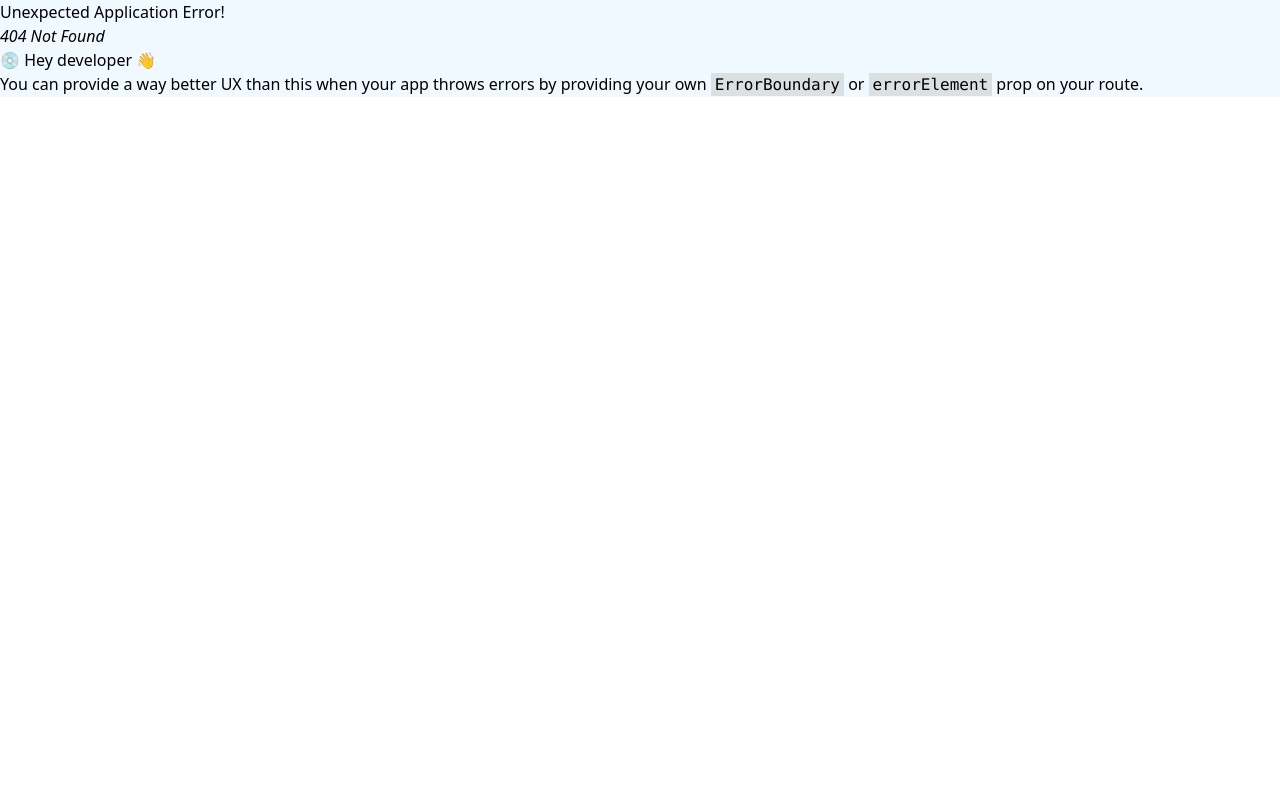
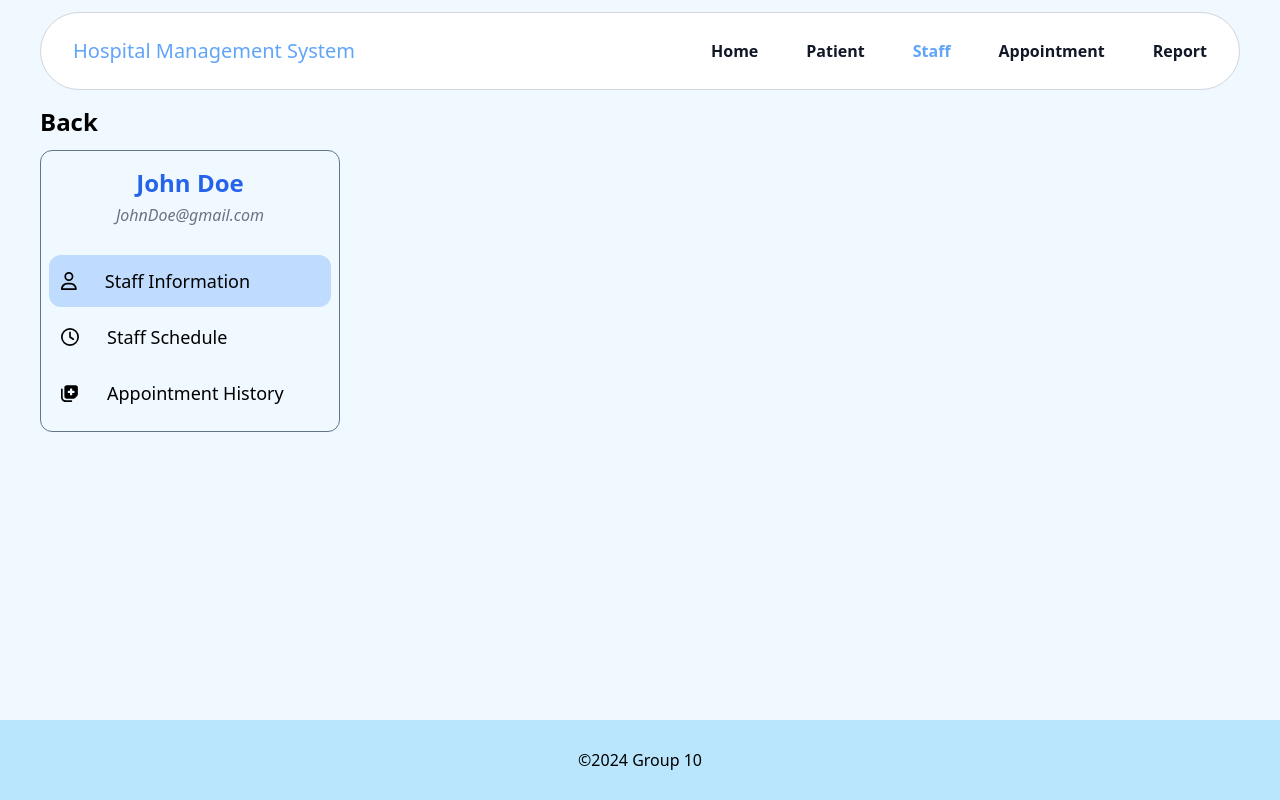
Before and after one commit to tom474/hospital_management_website, a React (Vite) app in the folder client/: page /staff/1 in a window 1280 px wide. Before the commit this address had no page. Built offline with nearby package versions, Linux system fonts and the light colour scheme.

Commit message:
feat: finish sidebar for staff detail page

```diff
--- a/client/src/App.jsx
+++ b/client/src/App.jsx
@@ -5,6 +5,7 @@ import PatientDetailPage from "./pages/PatientDetailPage";
 import PatientPage from "./pages/PatientPage";
 import AddPatientPage from "./pages/AddPatientPage";
 import StaffPage from "./pages/StaffPage";
+import StaffDetailPage from "./pages/StaffDetailPage";
 
 export default function App() {
 	const router = createBrowserRouter([
@@ -40,6 +41,10 @@ export default function App() {
 						{
 							index: true,
 							element: <StaffPage />
+						},
+						{
+							path: ":staffId",
+							element: <StaffDetailPage />
 						}
 					]
 				}
--- /dev/null
+++ b/client/src/components/staff/detail/StaffSidebar.jsx
@@ -0,0 +1,81 @@
+import { faClock, faUser } from "@fortawesome/free-regular-svg-icons";
+import { faNotesMedical } from "@fortawesome/free-solid-svg-icons";
+import { FontAwesomeIcon } from "@fortawesome/react-fontawesome";
+import PropTypes from "prop-types";
+import { useState } from "react";
+import { useNavigate } from "react-router-dom";
+
+export default function StaffSidebar({ staff }) {
+	const navigate = useNavigate();
+
+	const [sidebarOptions, setSidebarOptions] = useState([
+		{
+			title: "Staff Information",
+			icon: <FontAwesomeIcon icon={faUser} />,
+			selected: true
+		},
+		{
+			title: "Staff Schedule",
+			icon: <FontAwesomeIcon icon={faClock} />,
+			selected: false
+		},
+		{
+			title: "Appointment History",
+			icon: <FontAwesomeIcon icon={faNotesMedical} />,
+			selected: false
+		}
+	]);
+
+	const handleSelectOption = (title) => {
+		// Update the selected option in the sidebar.
+		setSidebarOptions((prev) => {
+			return prev.map((option) => {
+				if (option.title === title) {
+					return { ...option, selected: true };
+				} else {
+					return { ...option, selected: false };
+				}
+			});
+		});
+
+		// Redirect to the selected option to display the corresponding content in other component.
+		const direction = title.toLowerCase().replace(" ", "_");
+		navigate(`/staff/${staff.id}?option=${direction}`);
+	};
+
+	return (
+		<div className="w-3/12 flex flex-col justify-center items-center border-solid border-[1px] rounded-xl border-slate-500 h-fit">
+			<div className="flex flex-col items-center mt-4 mb-5">
+				<p className="text-2xl text-blue-600 font-semibold">
+					{staff.firstName} {staff.lastName}
+				</p>
+
+				<p className="mt-1 italic text-gray-500 text-base">
+					{staff.email}
+				</p>
+			</div>
+			<div className="w-full rounded-bl-xl rounded-br-xl overflow-clip">
+				<ul className="menu menu-vertical w-full">
+					{sidebarOptions.map((option, index) => (
+						<li
+							key={index}
+							className={`cursor-pointer mb-1 rounded-xl transition delay-150 ease-in-out ${
+								option.selected ? "bg-blue-200" : ""
+							}`}
+							onClick={() => handleSelectOption(option.title)}
+						>
+							<div className="flex gap-5 p-3 items-center text-lg text-black">
+								{option.icon}
+								<span className="ml-2">{option.title}</span>
+							</div>
+						</li>
+					))}
+				</ul>
+			</div>
+		</div>
+	);
+}
+
+StaffSidebar.propTypes = {
+	staff: PropTypes.object.isRequired
+};
--- a/client/src/components/staff/main/StaffTable.jsx
+++ b/client/src/components/staff/main/StaffTable.jsx
@@ -207,7 +207,7 @@ export default function StaffTable() {
 
 								<td className="align-top text-black">
 									<Link
-										to={`${staff.patient_id}`}
+										to={`${staff.id}`}
 										className="btn btn-outline rounded-full btn-success hover:text-white"
 									>
 										<FontAwesomeIcon icon={faEye} />
--- a/client/src/components/utils/Header.jsx
+++ b/client/src/components/utils/Header.jsx
@@ -43,8 +43,8 @@ export default function Header() {
 						to={"/staff"}
 						className={({ isActive }) =>
 							isActive
-								? "text-sm font-semibold leading-6 text-blue-400"
-								: "text-sm font-semibold leading-6 text-gray-900"
+								? "text-base font-semibold leading-6 text-blue-400"
+								: "text-base font-semibold leading-6 text-gray-900"
 						}
 					>
 						Staff
--- /dev/null
+++ b/client/src/pages/StaffDetailPage.jsx
@@ -0,0 +1,41 @@
+import { Link, useLocation } from "react-router-dom";
+import StaffSidebar from "../components/staff/detail/StaffSidebar";
+
+const staff = {
+	id: 1,
+	jobType: "Doctor",
+	firstName: "John",
+	lastName: "Doe",
+	email: "JohnDoe@gmail.com",
+	department: "Cardiology",
+	salary: 1000000
+};
+
+export default function StaffDetailPage() {
+	const location = useLocation();
+	const queryParams = new URLSearchParams(location.search);
+	// Get the value of the query parameter "option" to determine which content to display
+	const option = queryParams.get("option");
+
+	return (
+		<div className="mt-4">
+			<div className="mb-3 ">
+				<Link
+					className="text-2xl  font-bold cursor-pointer transition ease-in-out hover:text-blue-600"
+					to={"/staff"}
+				>
+					Back
+				</Link>
+			</div>
+
+			<div className="flex flex-row gap-4">
+				<StaffSidebar staff={staff} />
+
+				{option == "staff_information" && <div></div>}
+				{option == null && <div></div>}
+				{option == "schedule" && <div></div>}
+				{option == "appointment_history" && <div></div>}
+			</div>
+		</div>
+	);
+}
```
